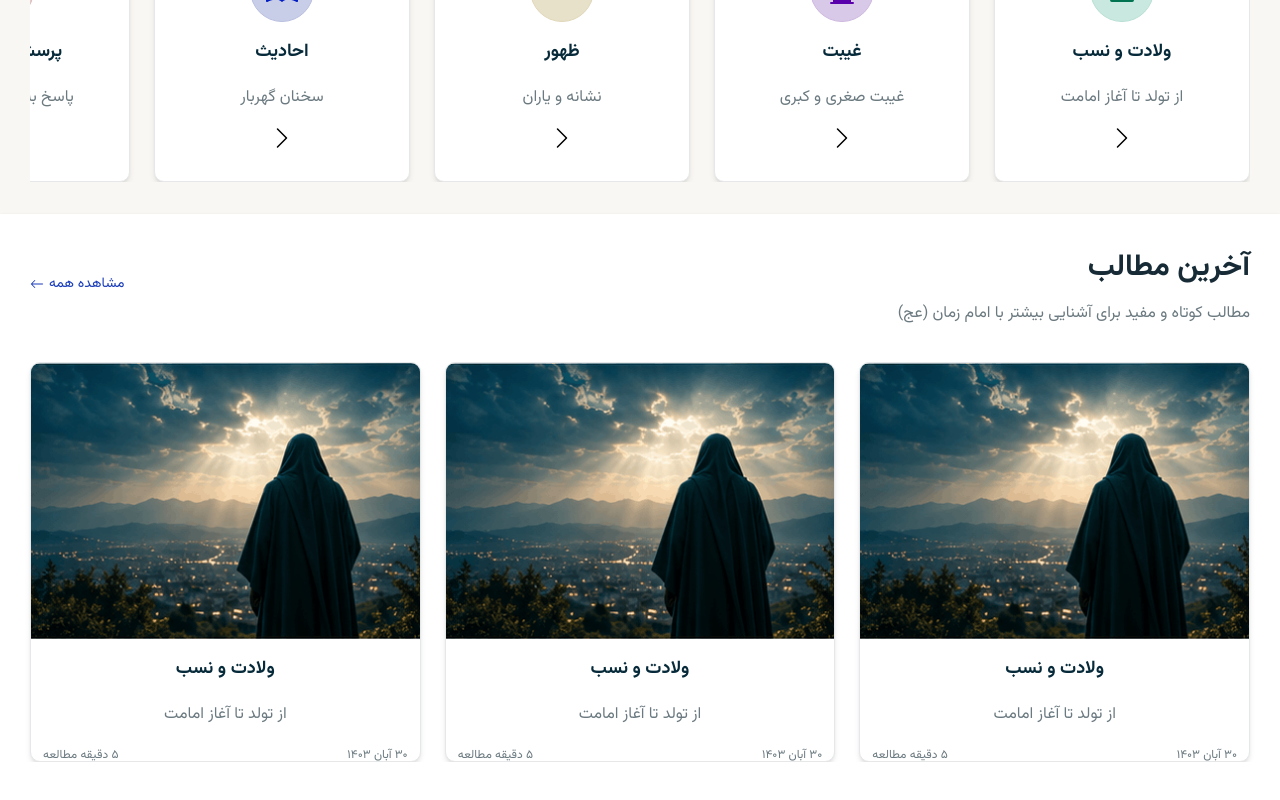
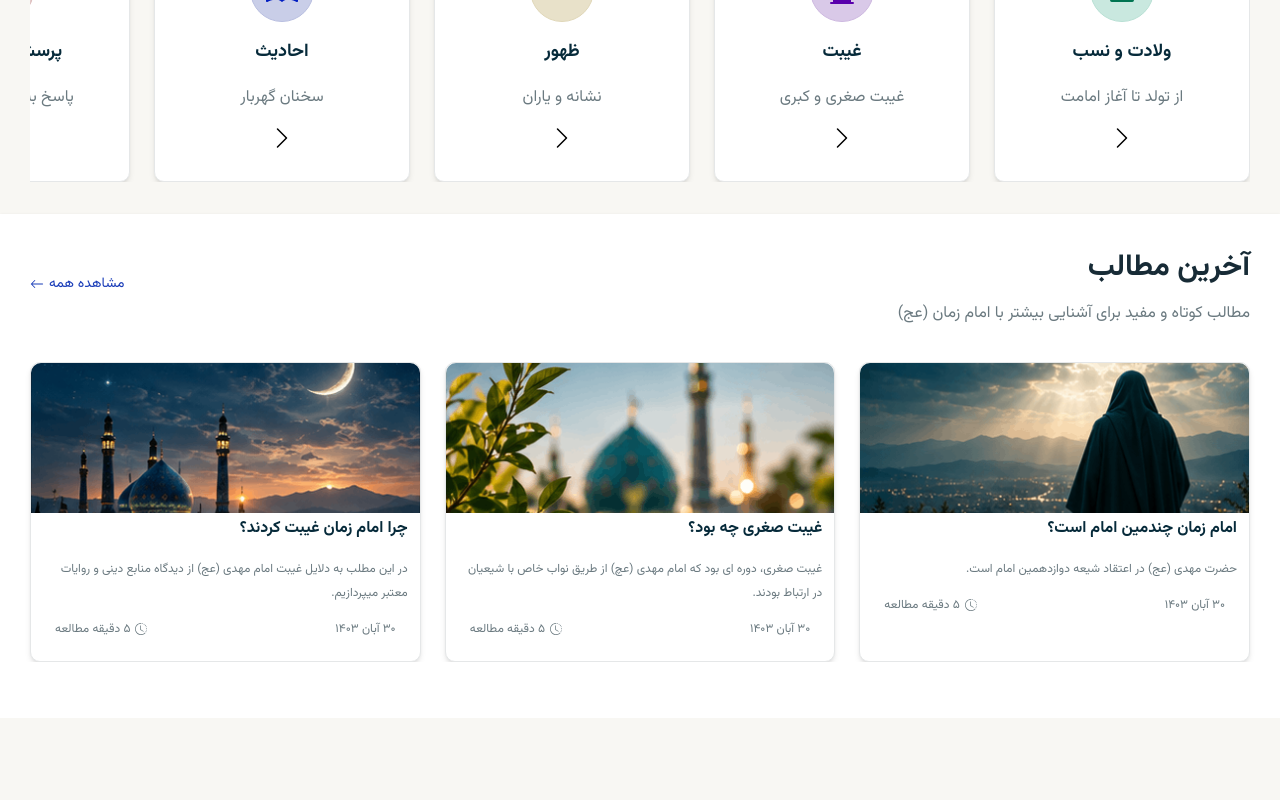
Before and after one commit to adadvar/mahdi-ghaem, a Next.js app: page / in a window 1280 px wide. Shown: the part 730-1530 px from the top of the page. After the commit the page ends 1448 px from the top, so only its background shows below. Built offline with nearby package versions, Linux system fonts and the light colour scheme; a web font is replaced by a local one.

Commit message:
fix some style in last art

```diff
--- a/components/layout/LatestArticles.tsx
+++ b/components/layout/LatestArticles.tsx
@@ -1,13 +1,13 @@
 import Link from 'next/link';
-import { BsArrowLeft } from 'react-icons/bs';
+import { BsArrowLeft, BsClockHistory } from 'react-icons/bs';
 import art1 from '@/public/img/art1.png';
 import art2 from '@/public/img/art2.png';
 import art3 from '@/public/img/art3.png';
-import Image from 'next/image';
+import Image, { StaticImageData } from 'next/image';
 import { en2fa } from '@/lib/utils';
 
 interface Item {
-  img: HTMLImageElement;
+  img: StaticImageData;
   tag: string;
   tagColor: string;
   title: string;
@@ -17,17 +17,27 @@ interface Item {
 }
 
 const Card = ({ item }: { item: Item }) => {
-  const Icon = item.img;
   return (
     <Link
       href={`#`}
-      className="flex h-[40rem] flex-1 shrink-0 flex-col items-center justify-between gap-[1.2rem] overflow-hidden rounded-[1rem] border border-[#E5E7E8] bg-white pb-[1.6rem] shadow-md transition-all duration-500 hover:translate-y-2 hover:bg-gray-50">
-      <Image src={item.img} height={500} className="object-cover" alt={item.title} />
-      <h3 className="px-[1.2rem] text-[1.8rem] font-bold text-[#062A3A]">{item.title}</h3>
-      <p className="text-[1.6rem] text-[#6B7A80]">{item.subTitle}</p>
-      <div className="flex w-full items-center justify-between px-[1.2rem]">
-        <span className="text-[1.2rem] text-[#6B7A80]">{en2fa(item.date)}</span>
-        <span className="text-[1.2rem] text-[#6B7A80]">{`${en2fa(item.studyMin)} دقیقه مطالعه`}</span>
+      className="group h-[30rem] min-w-[30rem] flex-1 rounded-[1rem] border border-[#E5E7E8] bg-white shadow-md transition-all hover:bg-gray-50">
+      <div className="w-full overflow-hidden rounded-t-[1rem]">
+        <Image
+          src={item.img}
+          className="h-[15rem] w-full object-cover transition-all duration-500 group-hover:scale-105"
+          alt={item.title}
+        />
+      </div>
+      <div className="flex flex-col justify-between gap-[1.2rem] px-[1.2rem]">
+        <h3 className="text-start text-[1.6rem] font-bold text-[#062A3A]">{item.title}</h3>
+        <p className="text-[1.2rem] text-[#6B7A80]">{item.subTitle}</p>
+        <div className="flex w-full items-center justify-between self-end px-[1.2rem]">
+          <span className="text-[1.2rem] text-[#6B7A80]">{en2fa(item.date)}</span>
+          <span className="flex items-center text-[1.2rem] text-[#6B7A80]">
+            <BsClockHistory className="me-2" />
+            <span>{`${en2fa(item.studyMin)} دقیقه مطالعه`}</span>
+          </span>
+        </div>
       </div>
     </Link>
   );
@@ -36,28 +46,30 @@ const Card = ({ item }: { item: Item }) => {
 const items: Item[] = [
   {
     img: art1,
-    tag: 'امامت',
+    tag: 'ولادت',
     tagColor: '#007451',
-    title: 'ولادت و نسب',
-    subTitle: 'از تولد تا آغاز امامت',
+    title: 'امام زمان چندمین امام است؟',
+    subTitle: 'حضرت مهدی (عج) در اعتقاد شیعه دوازدهمین امام است.',
     date: '30 آبان 1403',
     studyMin: '5'
   },
   {
-    img: art1,
-    tag: 'امامت',
-    tagColor: '#007451',
-    title: 'ولادت و نسب',
-    subTitle: 'از تولد تا آغاز امامت',
+    img: art2,
+    tag: 'غیبت',
+    tagColor: '#002974',
+    title: 'غیبت صغری چه بود؟',
+    subTitle:
+      'غیبت صغری، دوره ای بود که امام مهدی (عچ) از طریق نواب خاص با شیعیان در ارتباط بودند.',
     date: '30 آبان 1403',
     studyMin: '5'
   },
   {
-    img: art1,
-    tag: 'امامت',
-    tagColor: '#007451',
-    title: 'ولادت و نسب',
-    subTitle: 'از تولد تا آغاز امامت',
+    img: art3,
+    tag: 'احادیث',
+    tagColor: '#460074',
+    title: 'چرا امام زمان غیبت کردند؟',
+    subTitle:
+      'در این مطلب به دلایل غیبت امام مهدی (عج) از دیدگاه منابع دینی و روایات معتبر میپردازیم.',
     date: '30 آبان 1403',
     studyMin: '5'
   }
@@ -66,9 +78,11 @@ const items: Item[] = [
 const LatestArticles = () => {
   return (
     <section className="mx-auto max-w-[144rem] bg-white py-[2.4rem] shadow">
-      <div className="mx-auto flex max-w-[144rem] items-center justify-between px-[3rem]">
-        <div className="">
-          <h2 className="text-[3rem] font-bold text-[#172B36]">آخرین مطالب</h2>
+      <div className="mx-auto flex max-w-[144rem] flex-col items-center justify-center px-[3rem] sm:flex-row sm:justify-between">
+        <div>
+          <h2 className="text-center text-[3rem] font-bold text-[#172B36] sm:text-start">
+            آخرین مطالب
+          </h2>
           <p className="text-[1.6rem] text-[#6B7A80]">
             مطالب کوتاه و مفید برای آشنایی بیشتر با امام زمان (عج)
           </p>
@@ -80,9 +94,9 @@ const LatestArticles = () => {
           <BsArrowLeft className="transition-transform group-hover:-translate-x-1" />
         </Link>
       </div>
-      <div className="my-[3.2rem] flex w-full gap-[2.4rem] overflow-x-auto px-[3rem]">
-        {items.map((item: Item, idx: number) => (
-          <Card key={idx} item={item} />
+      <div className="my-[3.2rem] flex w-full gap-[2.4rem] overflow-x-auto overflow-y-hidden px-[3rem]">
+        {items.map((item: Item) => (
+          <Card key={item.title} item={item} />
         ))}
       </div>
     </section>
```
